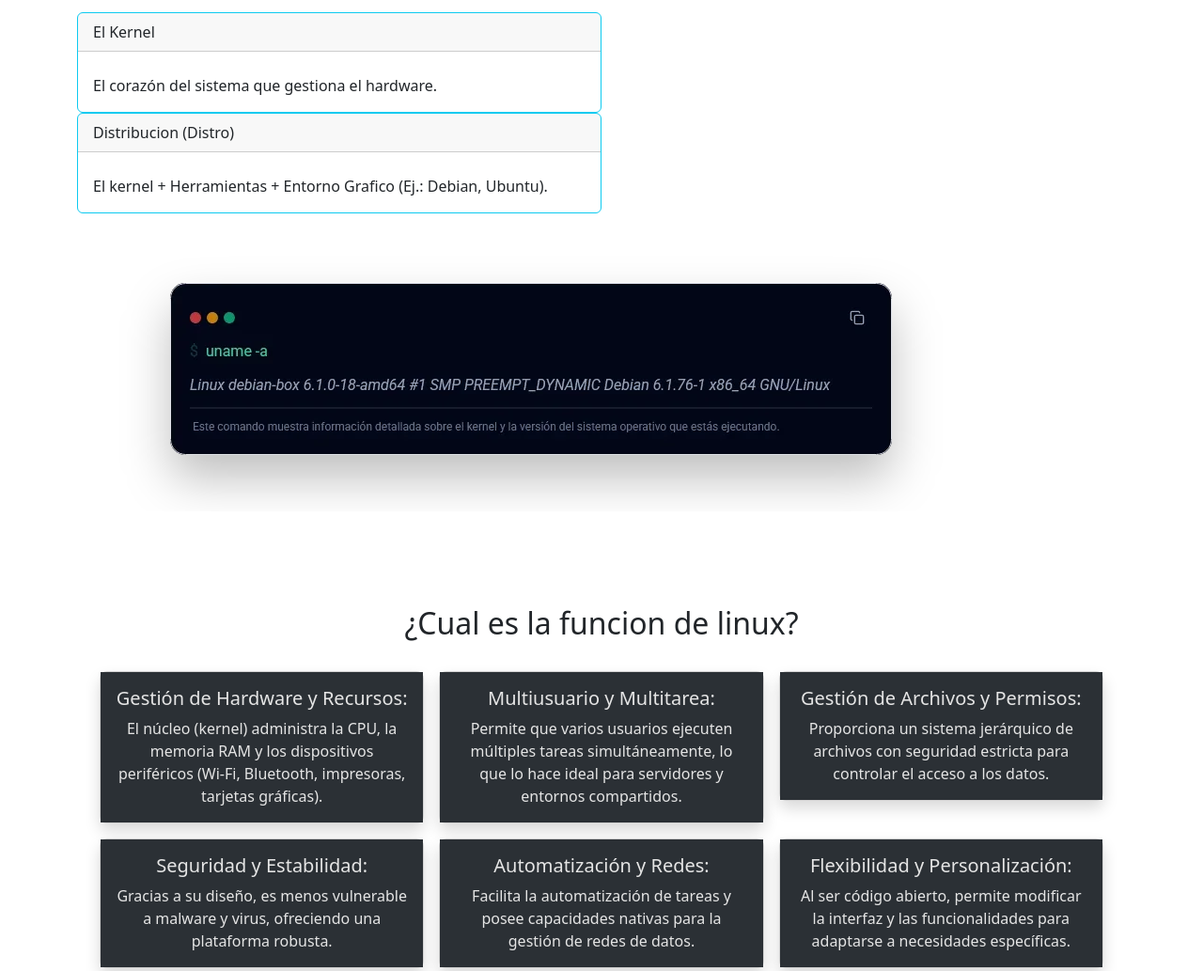
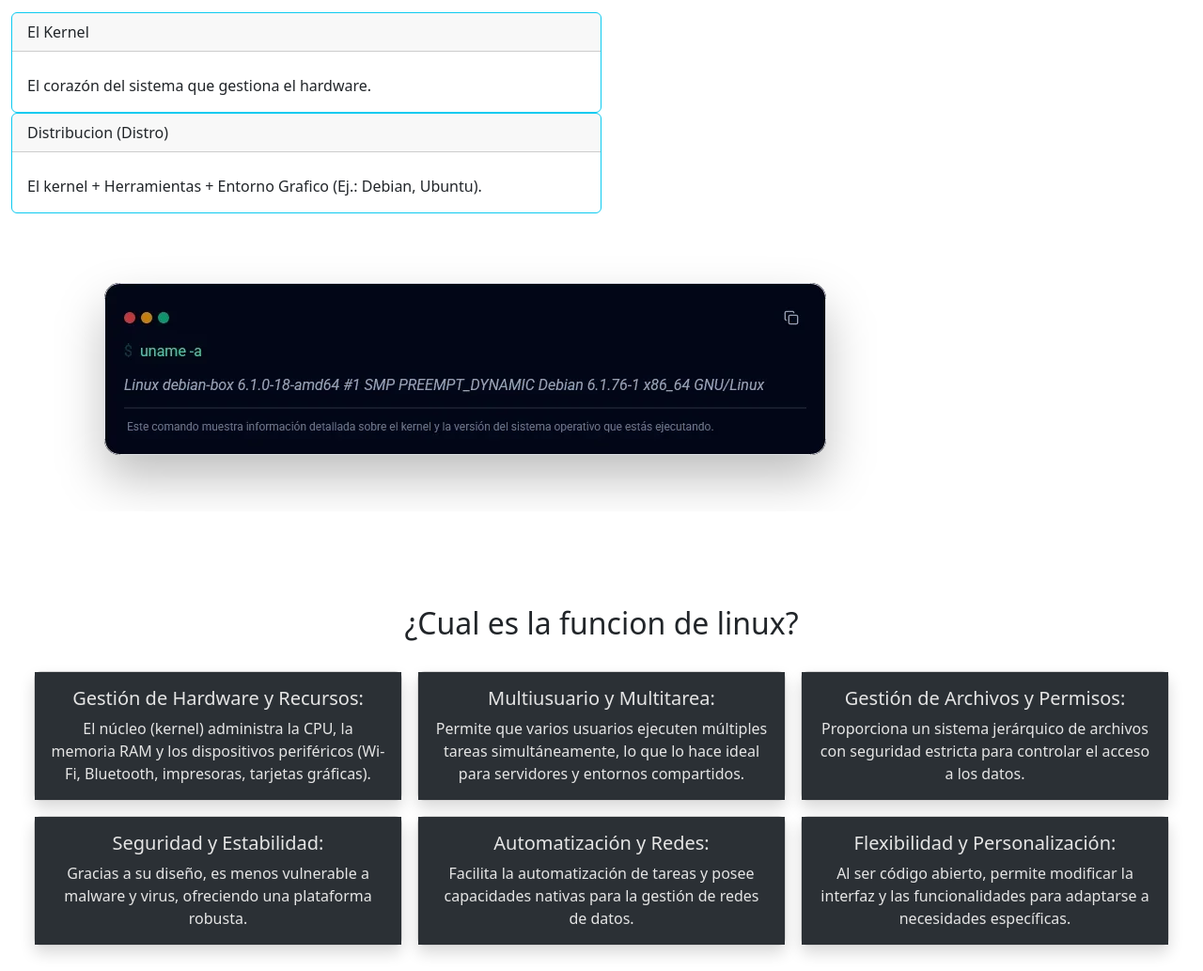
Before and after one commit to TilowolfX/Alva, a website: page introduccion.html in a window 1280 px wide. Shown: the part 393-1426 px from the top of the page at 94% size. Drawn offline with Linux system fonts and the light colour scheme.

Commit message:
cards introduccion
Se acomodan del mismo tamaño las card de la seccion

```diff
--- a/introduccion.html
+++ b/introduccion.html
@@ -55,7 +55,7 @@
       </div>
     </div>
   </nav>
-  <section id="introcccion" class="container section-spacio">
+  <section id="introcccion" class="container-fluid section-spacio">
     <h1 class="text-center fs-1 mt-5"> <i class="fa-solid fa-book-open me-2" style="color: rgb(116, 192, 252);"></i> Introducción al sistema operativo</h1>
     <br>
     <h2 class="text-center">¿Qué es linux y por que todo el mundo habla de el?</h2>
@@ -67,7 +67,7 @@
       verlo, modificarlo y mejorarlo.
     </p>
     <div class="row-cols-2 justify-content-center align-items-center g-2">
-      <div class="col-sm-12 col-md-6">
+      <div class="col-sm-12 col-md-6 align-items-lg-center">
         <div class="card border-info">
           <div class="card-header">
             El Kernel
@@ -78,7 +78,7 @@
           </div>
         </div>
       </div>
-      <div class="col-sm-12 col-md-6">
+      <div class="col-sm-12 col-md-6 align-items-lg-center">
         <div class="card border-info">
           <div class="card-header">
             Distribucion (Distro)
@@ -92,7 +92,7 @@
     </div>
     <img src="/assets/img/introduccion/tr kernel.webp" alt="" class="img-fluid">
   </section>
-  <section id="funcion" class="container section-spacio">
+  <section id="funcion" class="container-fluid section-spacio">
     <h2 class="h2">¿Cual es la funcion de linux?</h2>
     <br>
     <div class="container-fluid text-center">
@@ -109,7 +109,7 @@
             </div>
           </div>
           <div class="col-sm-12 col-md-6 col-lg-4">
-            <div class="card shadow rounded-3">
+            <div class="card shadow rounded-3 align-items-center">
               <div class="card-body card-gray">
                 <h5 class="card-title">Multiusuario y Multitarea:</h5>
                 <p class="card-text">Permite que varios usuarios ejecuten múltiples tareas simultáneamente, lo que lo
```
